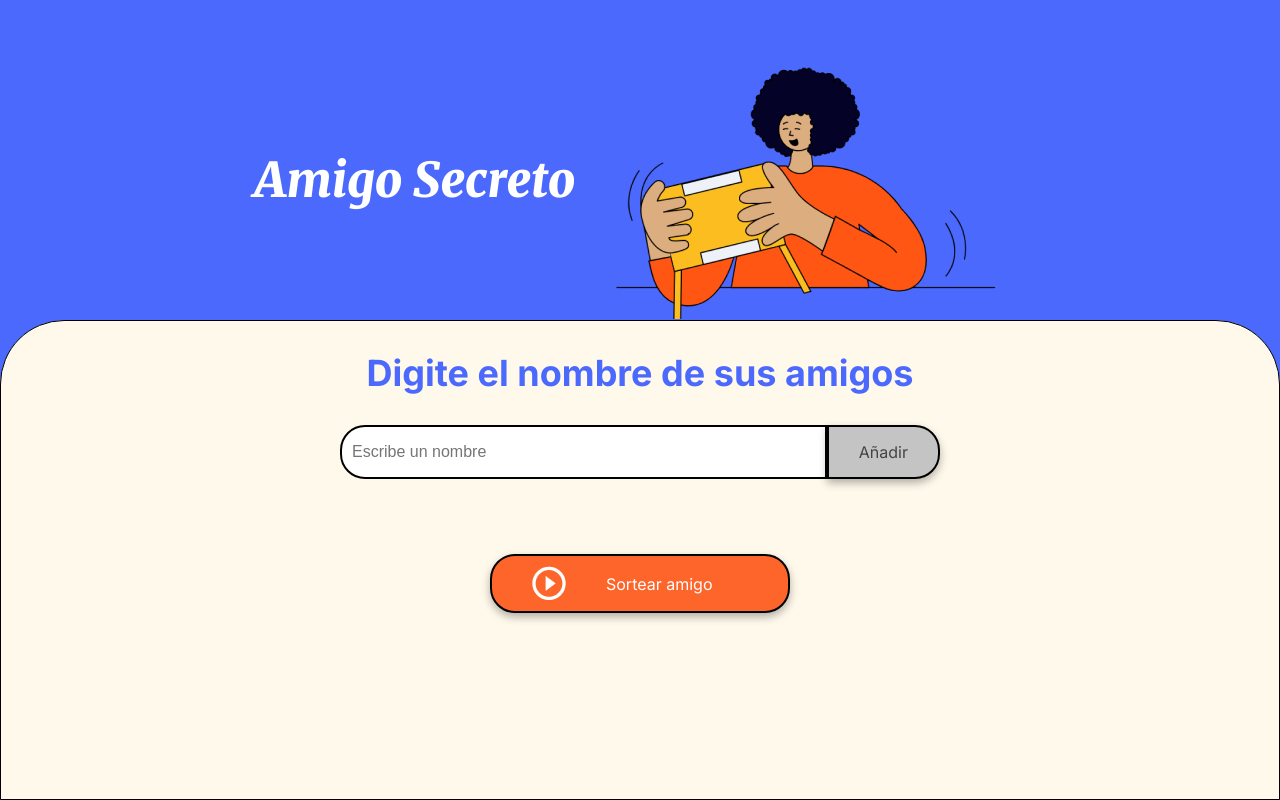
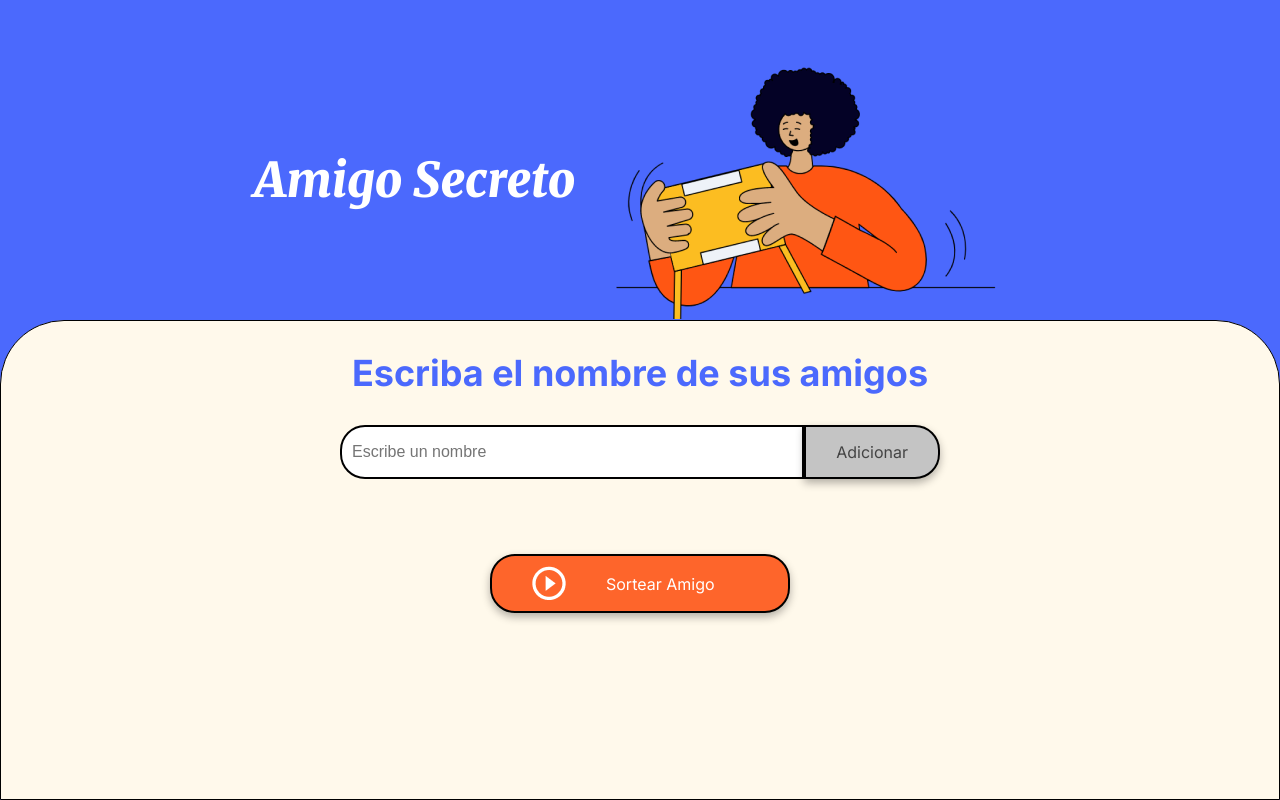
Before and after one commit to MichaelAndresR/JUEGO-AMIGO-SECRETO, a plain HTML site: page index.html in a window 1280 px wide. Drawn offline with Linux system fonts and the light colour scheme.

Commit message:
Update index.html

```diff
--- a/index.html
+++ b/index.html
@@ -19,10 +19,10 @@
         </header>
 
         <section class="input-section">
-            <h2 class="section-title">Digite el nombre de sus amigos</h2>
+            <h2 class="section-title">Escriba el nombre de sus amigos</h2>
             <div class="input-wrapper">
                 <input type="text" id="amigo" class="input-name" placeholder="Escribe un nombre">
-                <button class="button-add" onclick="agregarAmigo()">Añadir</button>
+                <button class="button-add" onclick="agregarAmigo()">Adicionar</button>
             </div>
 
             <ul id="listaAmigos" class="name-list" aria-labelledby="listaAmigos" role="list"></ul>
@@ -31,7 +31,7 @@
             <div class="button-container">
                 <button class="button-draw" onclick="sortearAmigo()" aria-label="Sortear amigo secreto">
                     <img src="img/play_circle_outline.png" alt="Ícono para sortear">
-                    Sortear amigo
+                    Sortear Amigo
                 </button>
             </div>
         </section>
```
